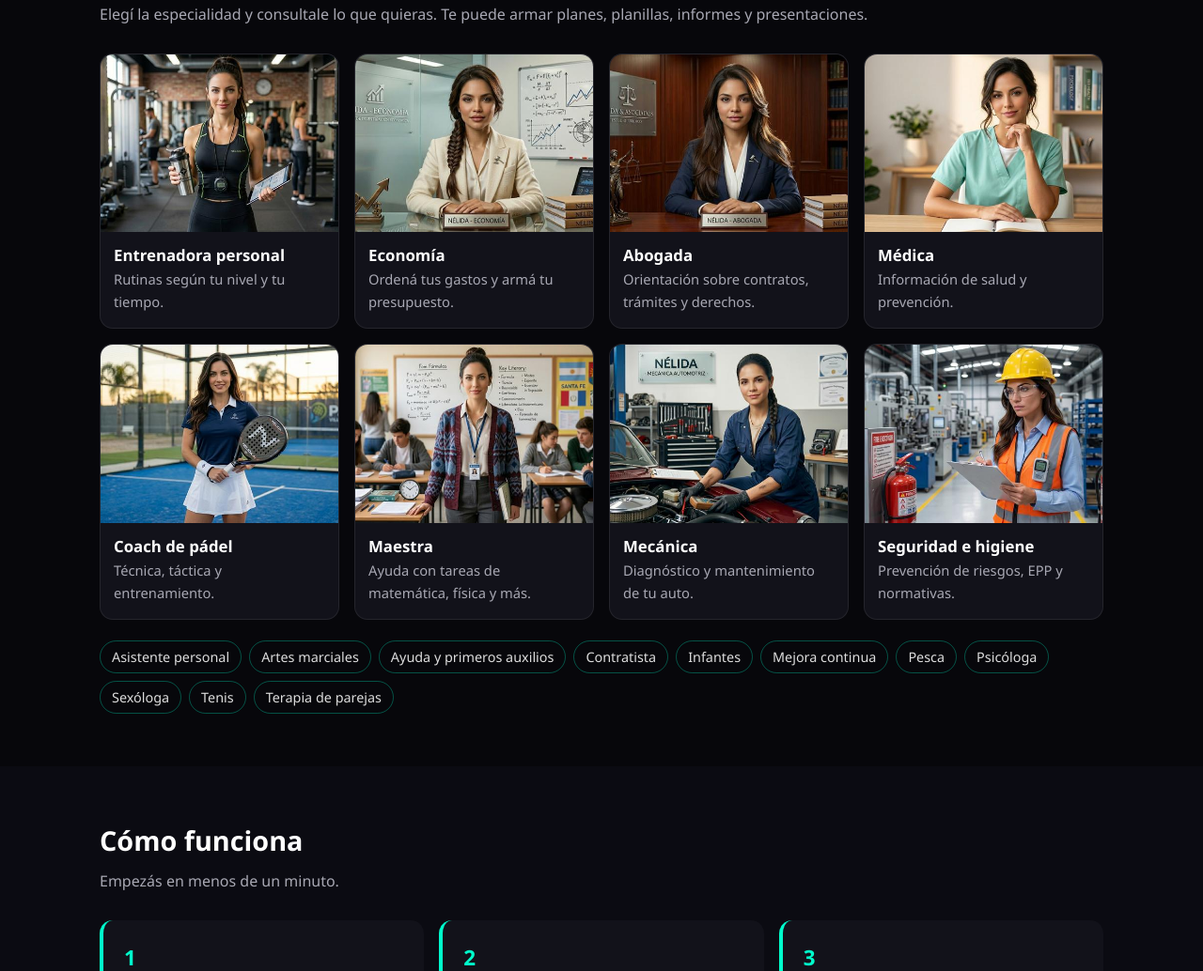
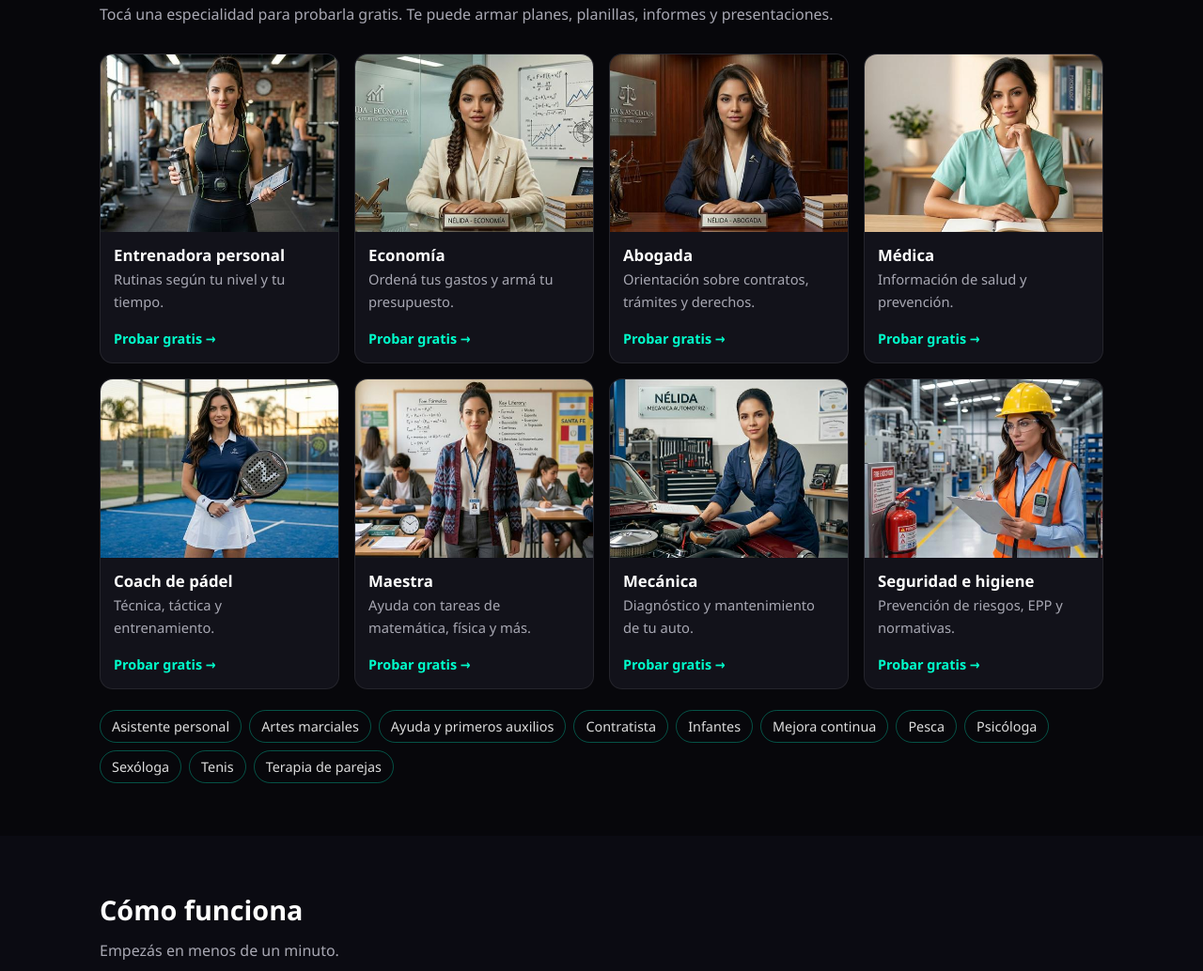
Before and after one commit to hernanloberaz-del/Nelida-web, a website: page index.html in a window 1280 px wide. Shown: the part 792-1826 px from the top of the page at 94% size. Drawn offline with Linux system fonts and the light colour scheme.

Commit message:
Update index.html

```diff
--- a/index.html
+++ b/index.html
@@ -45,13 +45,17 @@
 
         /* Facetas */
         .grilla { display: grid; grid-template-columns: repeat(auto-fill, minmax(230px, 1fr)); gap: 16px; }
+        .tarjeta { display: block; text-decoration: none; transition: transform .2s, border-color .2s; }
+        .tarjeta:hover { transform: translateY(-3px); border-color: rgba(0,255,204,0.5); }
+        .tarjeta .probar { display: block; padding: 0 14px 14px; color: #00ffcc; font-weight: bold; font-size: 0.9em; }
         .tarjeta { background: var(--caja); border: 1px solid rgba(255,255,255,0.08); border-radius: 14px; overflow: hidden; }
         .tarjeta img { width: 100%; aspect-ratio: 4/3; object-fit: cover; display: block; }
         .tarjeta div { padding: 12px 14px 16px; }
         .tarjeta h3 { color: #fff; font-size: 1.05em; }
         .tarjeta p { color: var(--suave); font-size: 0.92em; }
         .chips { display: flex; flex-wrap: wrap; gap: 8px; margin-top: 22px; }
-        .chips span { border: 1px solid rgba(0,255,204,0.3); color: #ddd; border-radius: 20px; padding: 5px 12px; font-size: 0.9em; }
+        .chips a { text-decoration: none; }
+        .chips a { border: 1px solid rgba(0,255,204,0.3); color: #ddd; border-radius: 20px; padding: 5px 12px; font-size: 0.9em; }
 
         /* Pasos */
         .pasos { display: grid; grid-template-columns: repeat(auto-fit, minmax(230px, 1fr)); gap: 16px; }
@@ -118,19 +122,19 @@
     <section id="facetas">
         <div class="contenedor">
             <h2>Una Nélida para cada necesidad</h2>
-            <p class="bajada">Elegí la especialidad y consultale lo que quieras. Te puede armar planes, planillas, informes y presentaciones.</p>
+            <p class="bajada">Tocá una especialidad para probarla gratis. Te puede armar planes, planillas, informes y presentaciones.</p>
             <div class="grilla">
-                <article class="tarjeta"><img src="faceta-trainer.jpg" alt="Nélida entrenadora personal" loading="lazy"><div><h3>Entrenadora personal</h3><p>Rutinas según tu nivel y tu tiempo.</p></div></article>
-                <article class="tarjeta"><img src="faceta-economia.jpg" alt="Nélida economista" loading="lazy"><div><h3>Economía</h3><p>Ordená tus gastos y armá tu presupuesto.</p></div></article>
-                <article class="tarjeta"><img src="faceta-abogada.jpg" alt="Nélida abogada" loading="lazy"><div><h3>Abogada</h3><p>Orientación sobre contratos, trámites y derechos.</p></div></article>
-                <article class="tarjeta"><img src="faceta-medica.jpg" alt="Nélida médica" loading="lazy"><div><h3>Médica</h3><p>Información de salud y prevención.</p></div></article>
-                <article class="tarjeta"><img src="faceta-padel.jpg" alt="Nélida coach de pádel" loading="lazy"><div><h3>Coach de pádel</h3><p>Técnica, táctica y entrenamiento.</p></div></article>
-                <article class="tarjeta"><img src="faceta-maestra.jpg" alt="Nélida maestra" loading="lazy"><div><h3>Maestra</h3><p>Ayuda con tareas de matemática, física y más.</p></div></article>
-                <article class="tarjeta"><img src="faceta-mecanica.jpg" alt="Nélida mecánica" loading="lazy"><div><h3>Mecánica</h3><p>Diagnóstico y mantenimiento de tu auto.</p></div></article>
-                <article class="tarjeta"><img src="faceta-seguridad.jpg" alt="Nélida técnica en seguridad e higiene" loading="lazy"><div><h3>Seguridad e higiene</h3><p>Prevención de riesgos, EPP y normativas.</p></div></article>
+                <a class="tarjeta" href="menu.html?f=trainer"><img src="faceta-trainer.jpg" alt="Nélida entrenadora personal" loading="lazy"><div><h3>Entrenadora personal</h3><p>Rutinas según tu nivel y tu tiempo.</p></div><span class="probar">Probar gratis →</span></a>
+                <a class="tarjeta" href="menu.html?f=Economia"><img src="faceta-economia.jpg" alt="Nélida economista" loading="lazy"><div><h3>Economía</h3><p>Ordená tus gastos y armá tu presupuesto.</p></div><span class="probar">Probar gratis →</span></a>
+                <a class="tarjeta" href="menu.html?f=abogada"><img src="faceta-abogada.jpg" alt="Nélida abogada" loading="lazy"><div><h3>Abogada</h3><p>Orientación sobre contratos, trámites y derechos.</p></div><span class="probar">Probar gratis →</span></a>
+                <a class="tarjeta" href="menu.html?f=medica"><img src="faceta-medica.jpg" alt="Nélida médica" loading="lazy"><div><h3>Médica</h3><p>Información de salud y prevención.</p></div><span class="probar">Probar gratis →</span></a>
+                <a class="tarjeta" href="menu.html?f=padel"><img src="faceta-padel.jpg" alt="Nélida coach de pádel" loading="lazy"><div><h3>Coach de pádel</h3><p>Técnica, táctica y entrenamiento.</p></div><span class="probar">Probar gratis →</span></a>
+                <a class="tarjeta" href="menu.html?f=maestra"><img src="faceta-maestra.jpg" alt="Nélida maestra" loading="lazy"><div><h3>Maestra</h3><p>Ayuda con tareas de matemática, física y más.</p></div><span class="probar">Probar gratis →</span></a>
+                <a class="tarjeta" href="menu.html?f=mecanica"><img src="faceta-mecanica.jpg" alt="Nélida mecánica" loading="lazy"><div><h3>Mecánica</h3><p>Diagnóstico y mantenimiento de tu auto.</p></div><span class="probar">Probar gratis →</span></a>
+                <a class="tarjeta" href="menu.html?f=seguridad_higiene"><img src="faceta-seguridad.jpg" alt="Nélida técnica en seguridad e higiene" loading="lazy"><div><h3>Seguridad e higiene</h3><p>Prevención de riesgos, EPP y normativas.</p></div><span class="probar">Probar gratis →</span></a>
             </div>
             <div class="chips" aria-label="Todas las especialidades">
-                <span>Asistente personal</span><span>Artes marciales</span><span>Ayuda y primeros auxilios</span><span>Contratista</span><span>Infantes</span><span>Mejora continua</span><span>Pesca</span><span>Psicóloga</span><span>Sexóloga</span><span>Tenis</span><span>Terapia de parejas</span>
+                <a href="menu.html?f=asistente">Asistente personal</a><a href="menu.html?f=artes_marciales">Artes marciales</a><a href="menu.html?f=ayuda">Ayuda y primeros auxilios</a><a href="menu.html?f=contratista">Contratista</a><a href="menu.html?f=infantes">Infantes</a><a href="menu.html?f=mejora_continua">Mejora continua</a><a href="menu.html?f=pesca">Pesca</a><a href="menu.html?f=psicologa">Psicóloga</a><a href="menu.html?f=sexologa">Sexóloga</a><a href="menu.html?f=tenis">Tenis</a><a href="menu.html?f=terapia_parejas">Terapia de parejas</a>
             </div>
         </div>
     </section>
```
